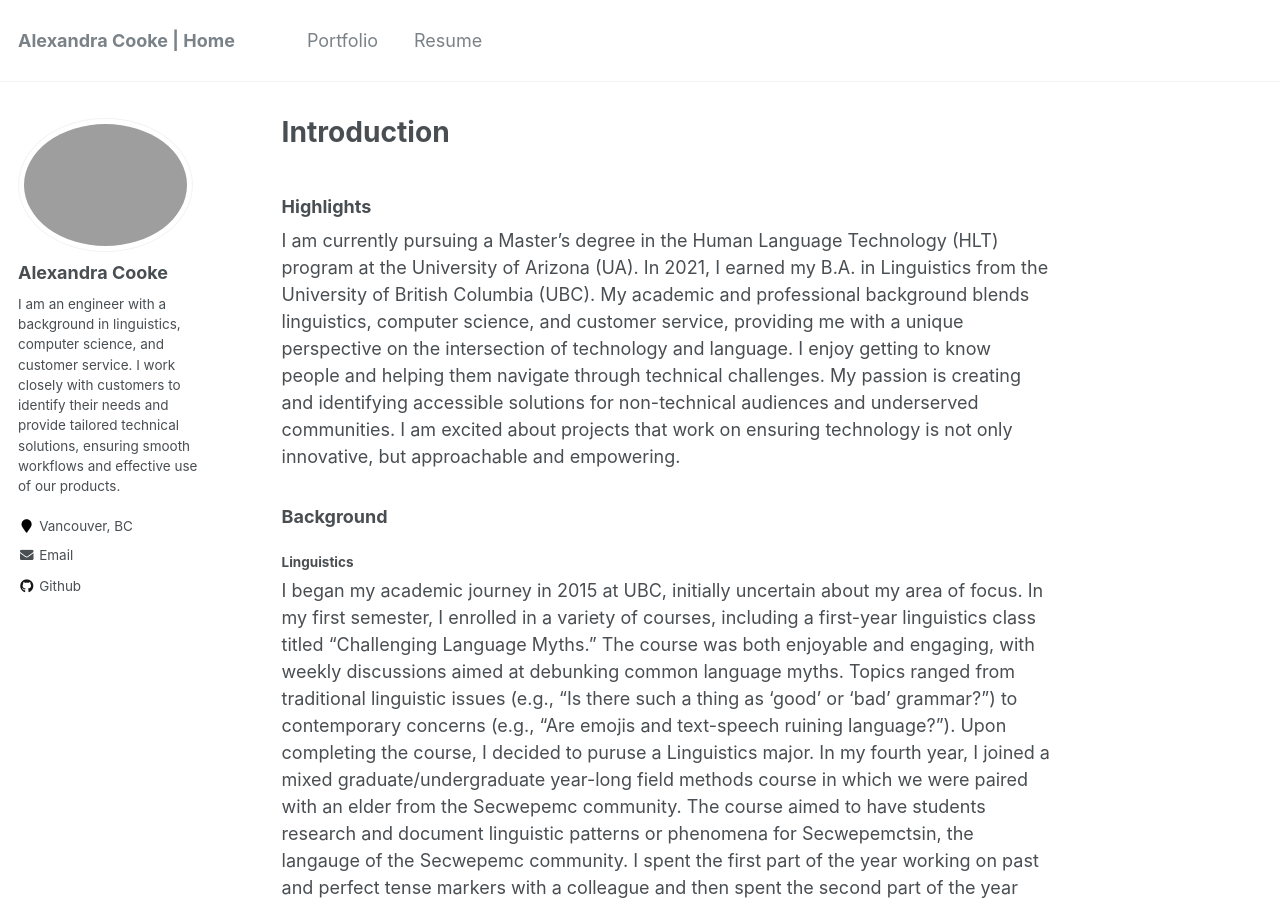
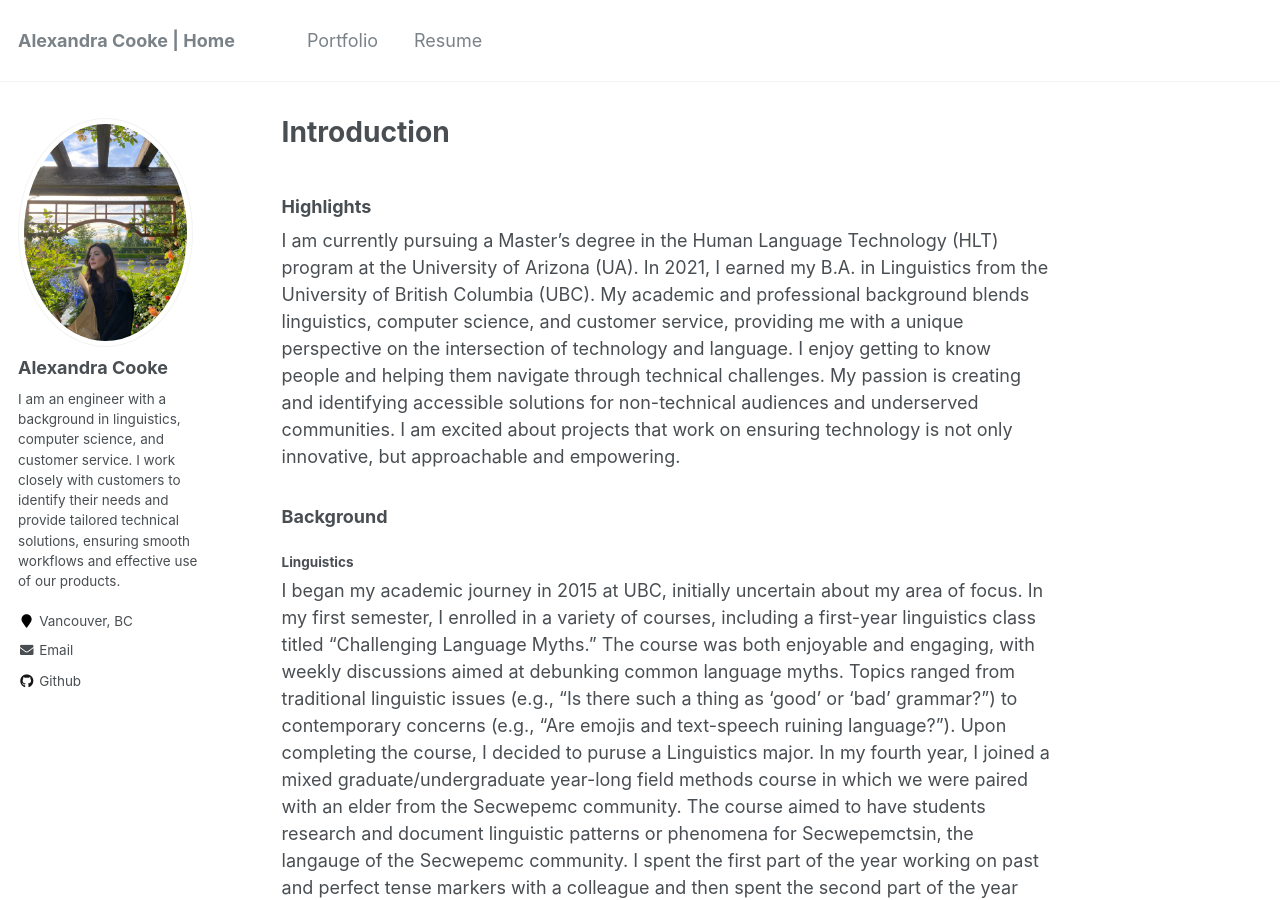
Before and after one commit to acooke82/acooke82.github.io, a Jekyll site: the page built from _pages/about.md, in a window 1280 px wide and 900 px high. Built offline with Jekyll 4.4.1, drawn with Linux system fonts in a browser that asks for light colours.

Commit message:
Update _config.yml

```diff
--- a/_config.yml
+++ b/_config.yml
@@ -81,7 +81,7 @@ analytics:
 # Site Author
 author:
   name             : "Alexandra Cooke"
-  avatar           : "IMG_9449 - Copy.jpg"
+  avatar           : "headshot.jpg"
   bio              : "I am an engineer with a background in linguistics, computer science, and customer service. I work closely with customers to identify their needs and provide tailored technical solutions, ensuring smooth workflows and effective use of our products."
   location         : "Vancouver, BC"
   #employer         :
```
